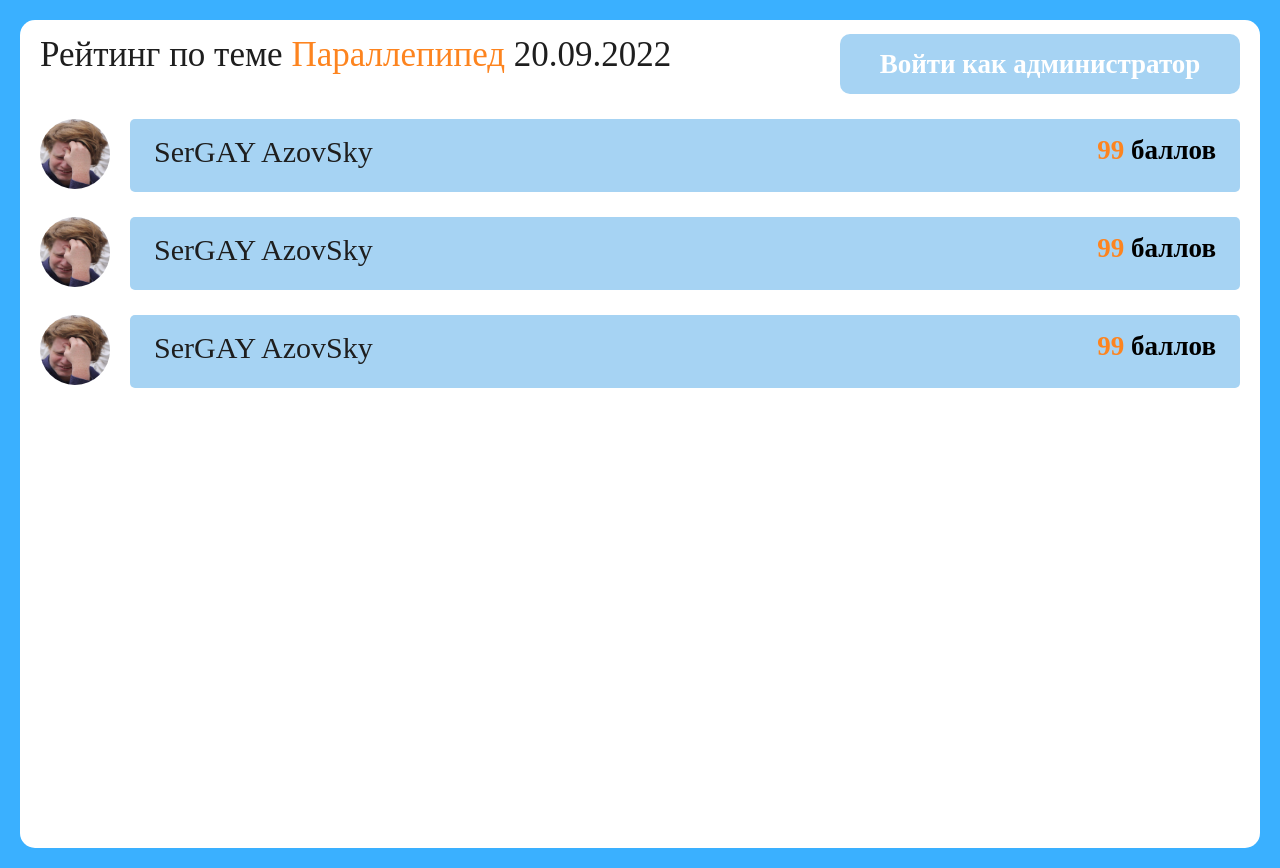
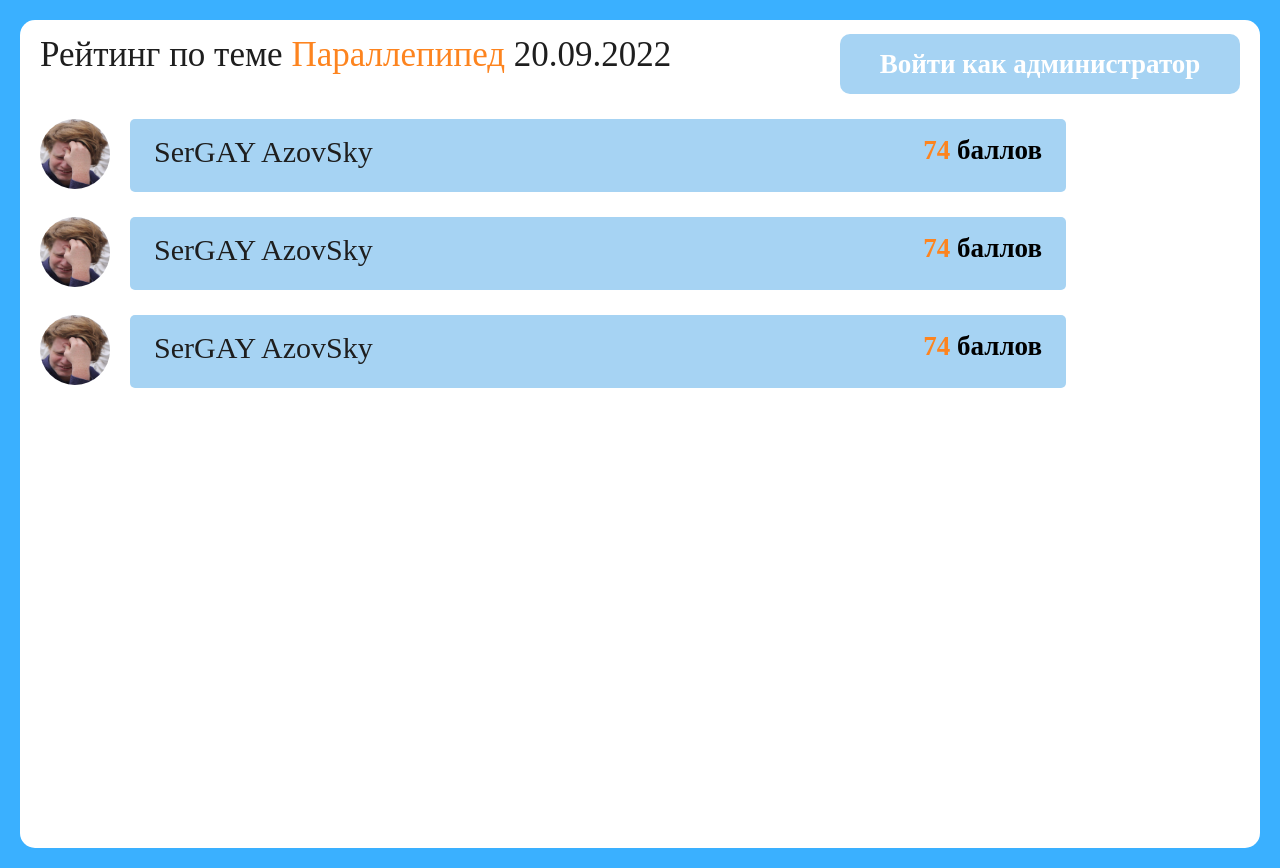
Before and after one commit to Dopio/Leaderboard, a React (Create React App) app: page / in a window 1280 px wide. Built offline with nearby package versions, Linux system fonts and the light colour scheme.

Commit message:
Modal window

```diff
--- a/src/features/components/RatingTable/Student/Student.jsx
+++ b/src/features/components/RatingTable/Student/Student.jsx
@@ -3,17 +3,20 @@ import classes from './Student.module.css'
 import serGay from '../../../../img/sergay.jpg'
 
 export const Student = () => {
+
+  let rating = 74;
+
   return (
     <div className={classes.student__wrapper}>
       <div className={classes.student__avatar}>
         <img src={serGay} alt="avatar" className={classes.avatar} />
       </div>
-      <div className={classes.student__rating}>
+      <div className={classes.student__rating} style={{width: rating + '%' }}>
         <div className={classes.student__name}>
           SerGAY AzovSky
         </div>
         <div className={classes.student__points}>
-        <span className={classes.points}>99 </span> баллов
+          <span className={classes.points}>{rating} </span> баллов
         </div>
       </div>
     </div>
--- a/src/features/components/RatingTable/Student/Student.module.css
+++ b/src/features/components/RatingTable/Student/Student.module.css
@@ -8,7 +8,6 @@
   display: flex;
   justify-content: space-between;
   background: #A6D3F3;
-  width: 100%;
   padding: 15px 24px 15px 24px;
   border-radius: 5px;
 }
--- a/src/index.css
+++ /dev/null
@@ -1,13 +0,0 @@
-body {
-  margin: 0;
-  font-family: -apple-system, BlinkMacSystemFont, 'Segoe UI', 'Roboto', 'Oxygen',
-    'Ubuntu', 'Cantarell', 'Fira Sans', 'Droid Sans', 'Helvetica Neue',
-    sans-serif;
-  -webkit-font-smoothing: antialiased;
-  -moz-osx-font-smoothing: grayscale;
-}
-
-code {
-  font-family: source-code-pro, Menlo, Monaco, Consolas, 'Courier New',
-    monospace;
-}
--- a/src/index.js
+++ b/src/index.js
@@ -1,8 +1,10 @@
 import React from 'react';
 import ReactDOM from 'react-dom/client';
-import './index.css';
+
 import { App } from './App';
+
 import reportWebVitals from './reportWebVitals';
+
 
 const root = ReactDOM.createRoot(document.getElementById('root'));
 root.render(
```
Also changed, not shown: src/features/components/ModalWindow/ModalWindow.jsx (added, +36 -0 lines), src/features/components/ModalWindow/ModalWindow.module.css (added).
